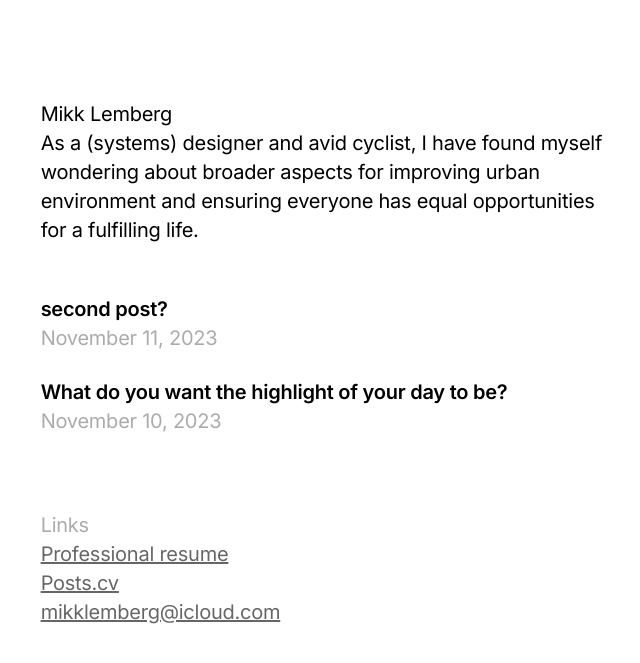
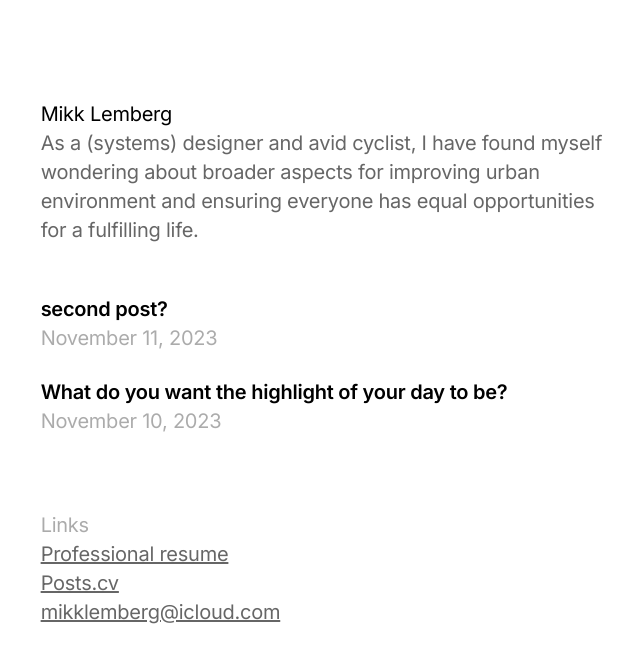
Before and after one commit to mikklemberg/My-personal-notes, a Jekyll site: the page built from README.md, in a window 1280 px wide. Shown: the top 663 px of the page, without its empty margins (311-951 px from the left). Built offline with Jekyll 4.4.1, drawn with Linux system fonts in a browser that asks for light colours; our own code applies the rules of GitHub Pages for plain Markdown files.

Commit message:
Update default.html

```diff
--- a/_layouts/default.html
+++ b/_layouts/default.html
@@ -13,7 +13,7 @@
         <!-- Header Section -->
         <header class="header">
             <p>Mikk Lemberg</p>
-            <p class=bio>As a (systems) designer and avid cyclist, I have found myself wondering about broader aspects for improving urban environment and ensuring everyone has equal opportunities for a fulfilling life.</p>
+            <p style="color: rgba(0, 0, 0, 0.6");>As a (systems) designer and avid cyclist, I have found myself wondering about broader aspects for improving urban environment and ensuring everyone has equal opportunities for a fulfilling life.</p>
         </header>
 
         <!-- Dynamic Posts Section -->
```
